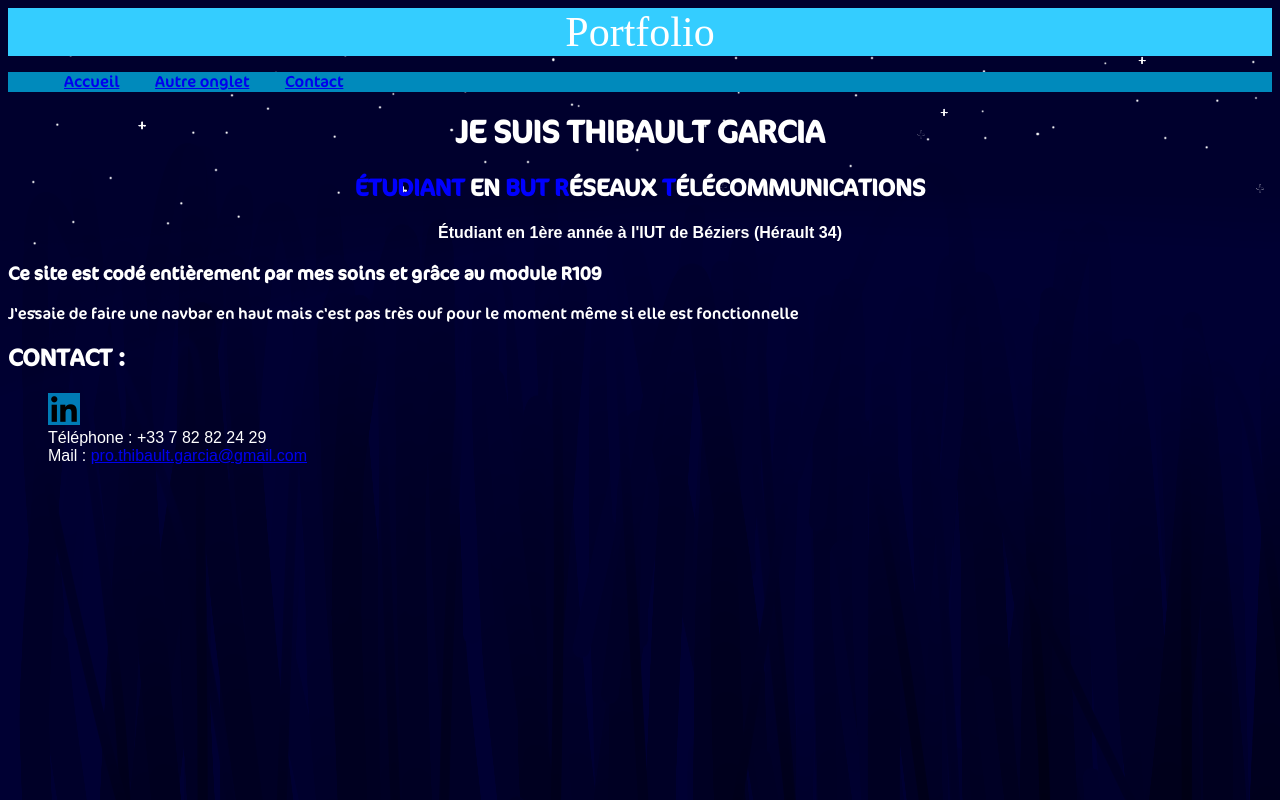
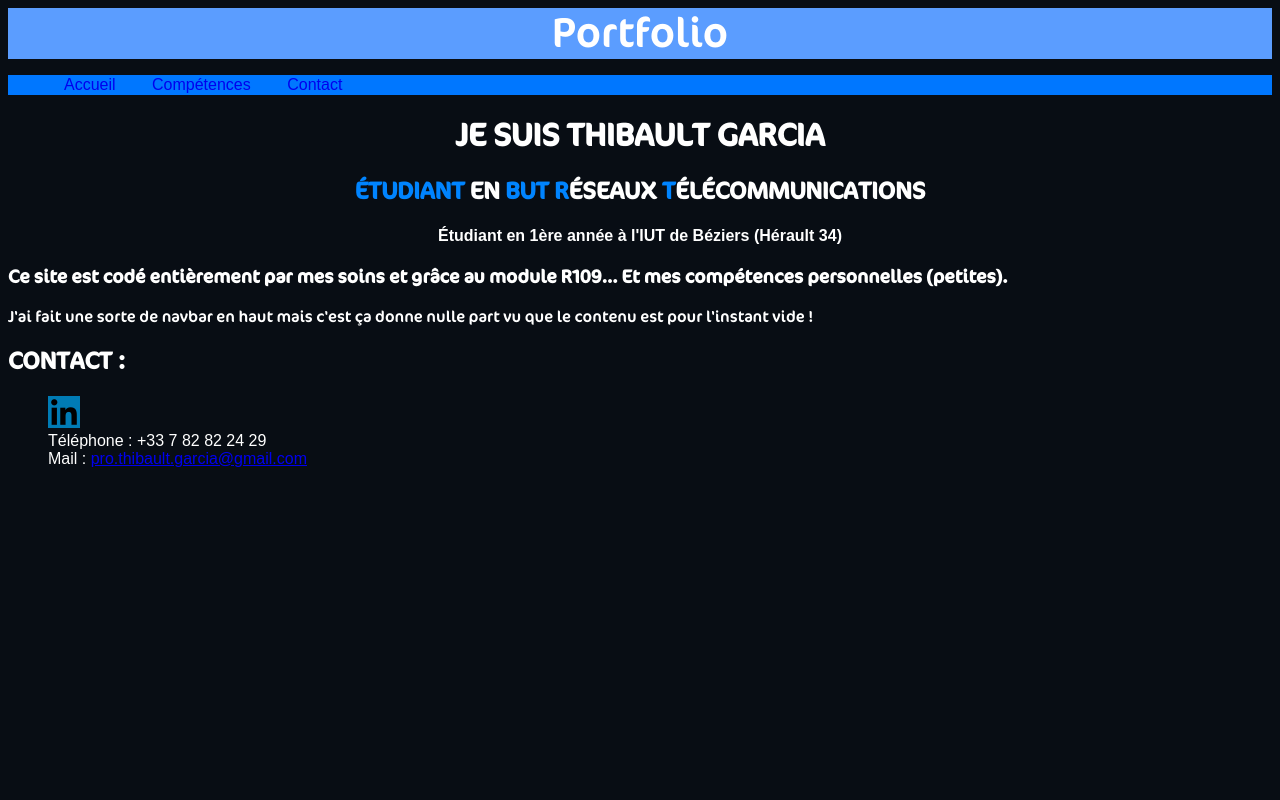
Before and after one commit to ThibaultGarcia/thibaultgarcia.github.io, a plain HTML site: page index.html in a window 1280 px wide. Drawn offline with Linux system fonts and the light colour scheme; a web font is replaced by a local one.

Commit message:
change color "theme", delete font and other...

```diff
--- a/index.html
+++ b/index.html
@@ -9,20 +9,20 @@
         <header>
             Portfolio
         </header>
-        <div class='navbar'>
+        <div class='navbar' id='navbar'>
                 <ul>
                     <li>
-                        <a href='/index.html'>Accueil</a>
+                        <a href='#intro'>Accueil</a>
                     </li>
                     <li>
-                        <a href='#test'>Autre onglet</a>
+                        <a href='#competences'>Compétences</a>
                     </li>
                     <li>
                         <a href="#contact">Contact</a>
                     </li>
                 </ul>
         </div>
-        <div class='intro'>
+        <div class='intro' id='intro'>
             <h1 style='text-align:center'>Je suis Thibault Garcia</h1>
 
             <h2 style='text-align:center'>
@@ -35,9 +35,9 @@
                 Étudiant en 1ère année à l'IUT de Béziers (Hérault 34)
             </h4>
             <h3>
-                Ce site est codé entièrement par mes soins et grâce au module R109
+                Ce site est codé entièrement par mes soins et grâce au module R109... Et mes compétences personnelles (petites).
             </h3>
-            J'essaie de faire une navbar en haut mais c'est pas très ouf pour le moment même si elle est fonctionnelle
+            J'ai fait une sorte de navbar en haut mais c'est ça donne nulle part vu que le contenu est pour l'instant vide !
         </div>
         <div class='contact' id='contact'>
             <h2>Contact :</h2>
--- a/style.css
+++ b/style.css
@@ -2,30 +2,24 @@
     font-family: 'FFCocon';
     src: url('/fonts/cocon-regular.otf')
 }
-@font-face {
-    font-family: 'Genshin';
-    src: url('/fonts/zh-cn.ttf')
-}
 
-body {
-    background-color:rgb(180, 180, 180);
+html {
+    background-color:rgb(8, 13, 20);
     font-family:'FFCocon';
     color:white;
-    background-image: url(/imgs/space.png);
     }
 
 header {
     height:auto;
     width:auto;
-    background-color:#34CDFF;
+    background-color:#5b9dff;
     text-align:center;
-    font-family:'Genshin';
     font-size:42px;
 }
 
-.navbar {
+.navbar, .navbar a{
     list-style-type:none;
-    background-color: #008abc;
+    background-color: #0077ff;
     margin: 0;
     padding: 0;
     text-decoration: none;
@@ -39,7 +33,7 @@ header {
 }
 
 .navbar li a:hover{
-    background-color:#111
+    background-color:rgb(80, 80, 80);
 }
 
 .intro h1, h2{
@@ -47,7 +41,7 @@ header {
 }
 
 .intro h2 span{
-    color:rgb(0, 0, 255);
+    color:rgb(0, 132, 255);
 }
 
 .intro h4 {
@@ -61,7 +55,8 @@ header {
     height:32px;
   }
 
-.contact ul {
+.contact ul, li {
     list-style-type:none;
     font-family:'Arial';
+    text-decoration: none;
 }
```
